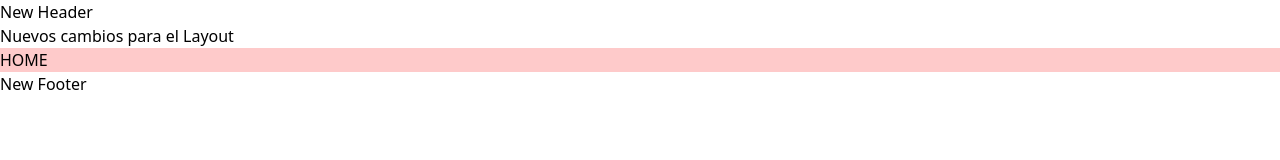
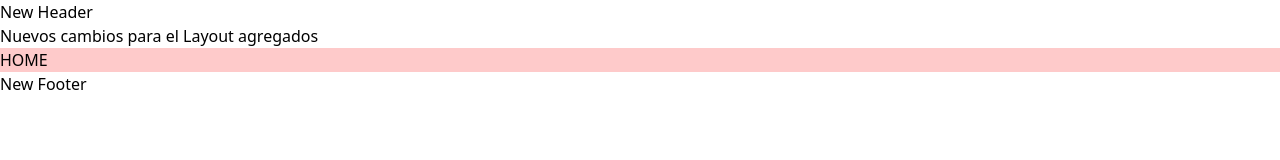
Before and after one commit to stain-franco/next-project, a Next.js app: page / in a window 1280 px wide. Shown: the top 160 px of the page. Built offline with nearby package versions, Linux system fonts and the light colour scheme.

Commit message:
cambios en layout

```diff
--- a/components/Layout.jsx
+++ b/components/Layout.jsx
@@ -5,7 +5,9 @@ const Layout = ({children}) => {
   return (
     <div>
         <Header/>
-        <h1>Nuevos cambios para el Layout</h1>
+        <h1>Nuevos cambios para el Layout
+          agregados
+        </h1>
         {children}
         <Footer/>
     </div>
```
